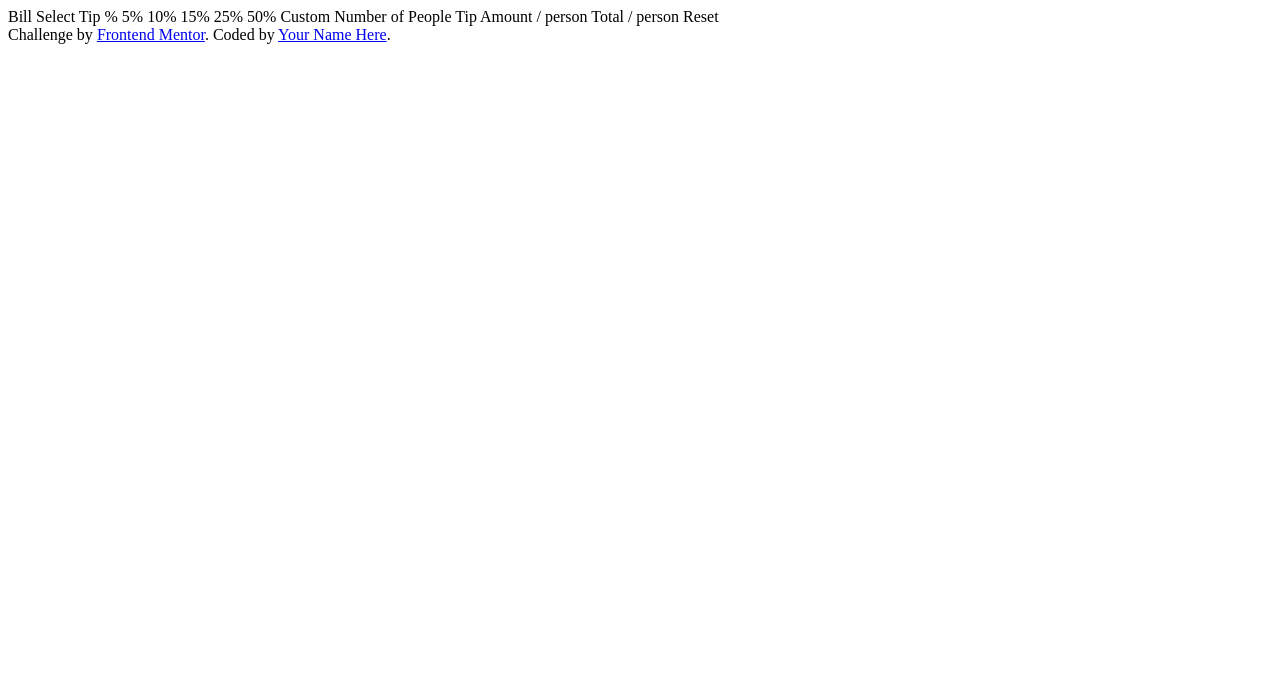
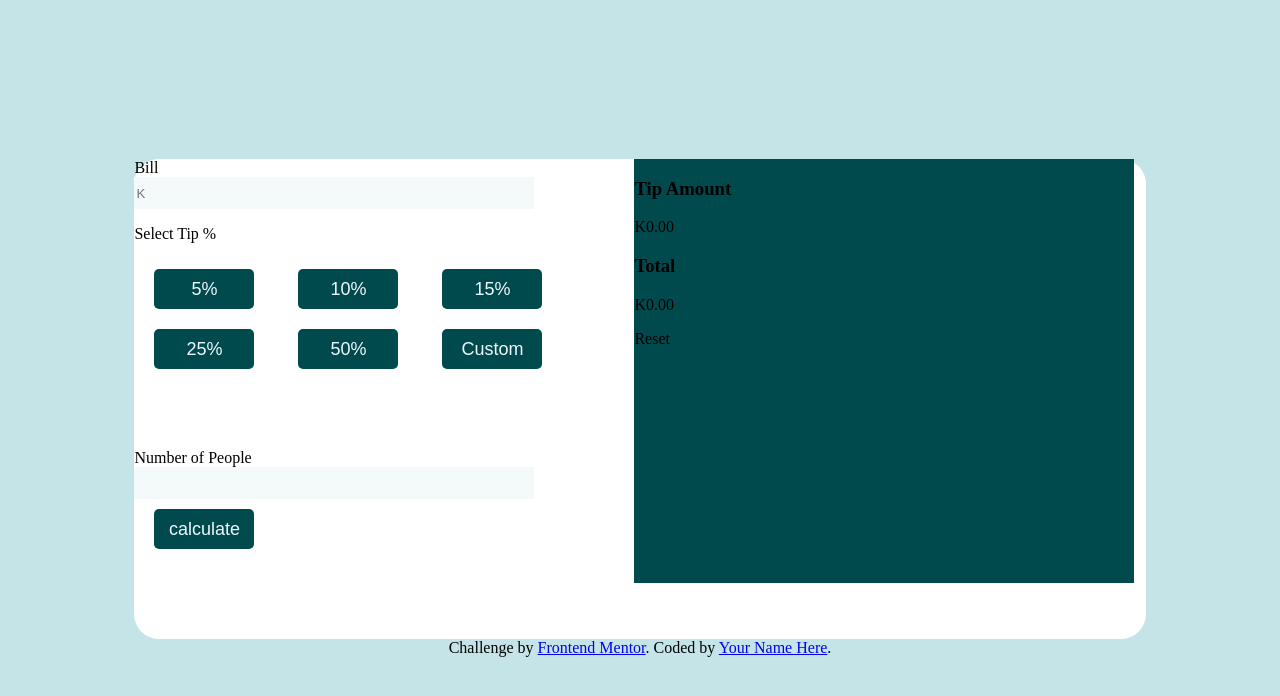
Before and after one commit to Frankkafweku/Tip-Calculator, a plain HTML site: page index.html in a window 1280 px wide. Drawn offline with Linux system fonts and the light colour scheme.

Commit message:
Initiate the calculations

```diff
--- a/index.html
+++ b/index.html
@@ -1,40 +1,79 @@
 <!DOCTYPE html>
 <html lang="en">
+
 <head>
   <meta charset="UTF-8">
-  <meta name="viewport" content="width=device-width, initial-scale=1.0"> <!-- displays site properly based on user's device -->
+  <meta name="viewport" content="width=device-width, initial-scale=1.0">
+  <!-- displays site properly based on user's device -->
 
   <link rel="icon" type="image/png" sizes="32x32" href="./images/favicon-32x32.png">
+  <link rel="stylesheet" href="style.css">
 
   <title>Frontend Mentor | Tip calculator app</title>
 
 
 </head>
+
 <body>
 
-  Bill
+  <main class="main">
+    <div class="inputs">
+      <div class="bill-div">
+        <label for="bill">Bill</label>
+        <input type="text" name="bill" id="bill" placeholder="K">
+      </div>
 
-  Select Tip %
-  5%
-  10%
-  15%
-  25%
-  50%
-  Custom
+      <section id="select-tip">
+        <p>Select Tip %</p>
 
-  Number of People
+        <button class="button" value="5">5%</button>
+        <button class="button" value="10">10%</button>
+        <button class="button" value="15">15%</button>
+        <button class="button" value="25">25%</button>
+        <button class="button" value="50">50%</button>
+        <button class="button" value="0">Custom</button>
+      </section>
 
-  Tip Amount
-  / person
+      <section class="people">
+        <label for="people">Number of People</label>
+        <input type="number" name="people" id="people-cont">
+      </section>
 
-  Total
-  / person
+      <button id="submit">calculate</button>
+    </div>
 
-  Reset
+
+    <div class="results">
+      <div class="display">
+        <div id="tip-person">
+          <h3>Tip Amount</h3>
+          <p id="tip-per-person">K0.00</p>
+        </div>
+
+        <div id="tip-total">
+          <h3>Total</h3>
+          <p id="total-tip">K0.00</p>
+
+
+        </div>
+
+
+
+
+        Reset
+      </div>
+    </div>
+  </main>
+
+
+
+
 
   <div class="attribution">
     Challenge by <a href="https://www.frontendmentor.io?ref=challenge" target="_blank">Frontend Mentor</a>.
     Coded by <a href="#">Your Name Here</a>.
   </div>
+  <script src="script.js"></script>
 </body>
+
 </html>
--- /dev/null
+++ b/script.js
@@ -0,0 +1,62 @@
+
+
+//Get the total bill
+let bill = document.getElementById("bill")
+let totalBill
+
+bill.addEventListener('input', (e)=>{
+    totalBill = bill.value
+    // console.log(totalBill);
+})
+
+
+
+//Get the number of people
+let peopleCount = document.getElementById("people-cont")
+let numberOfPeople
+
+peopleCount.addEventListener('input', (e) => {
+    numberOfPeople = peopleCount.value
+    // console.log(numberOfPeople);
+})
+
+
+// get the tip percentage and store it in a varriable tip
+let tipPercerntage = document.getElementById("button")
+let tip
+
+let button = document.getElementsByClassName("button")
+for (let i = 0; i < button.length; i++){
+    button[i].addEventListener('click', ()=>{
+        tip = button[i].value
+        // console.log(tip);
+    })
+}
+
+
+// calulate the final tip
+
+//devide the toltal bill by the number of people
+//then find the choosen percentage(tip) of the answer
+//thats the tip amount per person
+//multiply that by the number of people and thats the total tip
+
+
+const calculateBtn = document.getElementById("submit")
+
+function calculate(bill, people, tip){
+    amountPerPerson = parseInt(bill) / parseInt(people)
+    console.log(amountPerPerson);
+
+    // Percentage = (Part / Whole) * 100
+    percentage = (parseInt(tip) / parseInt(bill)) * 100
+    console.log(tip);
+    console.log(percentage);
+
+}
+
+
+    calculateBtn.addEventListener('click', function() {
+
+    calculate(totalBill, numberOfPeople, tip);
+});
--- /dev/null
+++ b/style.css
@@ -0,0 +1,63 @@
+body{
+    background-color: hsl(185, 41%, 84%);
+    display: flex;
+    height: 100vh;
+    flex-direction: column;
+    justify-content: center;
+    align-items: center;
+
+}
+
+.main{
+    display: flex;
+    height: 60vh;
+    width: 80%;
+    background-color: hsl(0, 0%, 100%);
+    border-radius: 25px;
+}
+
+.bill-div, .people{
+    display: flex;
+    flex-direction: column;
+    width: 400px;
+}
+
+#bill, #people-cont{
+    height: 30px;
+    border: 1px;
+    background-color: hsl(189, 41%, 97%);
+
+}
+button{
+    color: aliceblue;
+    font-size: 18px;
+    height: 40px;
+    width: 100px;
+    margin: 10px 20px;
+    border-radius: 5px;
+    border: solid transparent;
+    background-color: hsl(183, 100%, 15%);
+}
+
+#select-tip{
+    height: 30vh;
+    width:  450px;
+}
+
+.results{
+    width: 500px;
+    height: 53vh;
+    background-color: hsl(183, 100%, 15%);
+}
+
+.inputs{
+    display: flex;
+    flex-direction: column;
+    width: 500px;
+    height: 53vh;
+
+}
+
+/* #tip-person{
+
+} */
```
